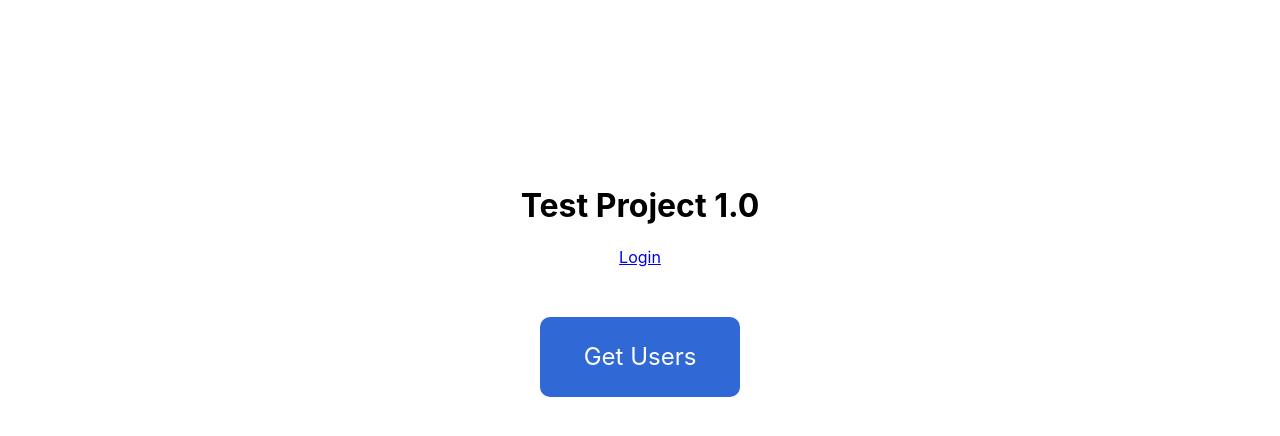
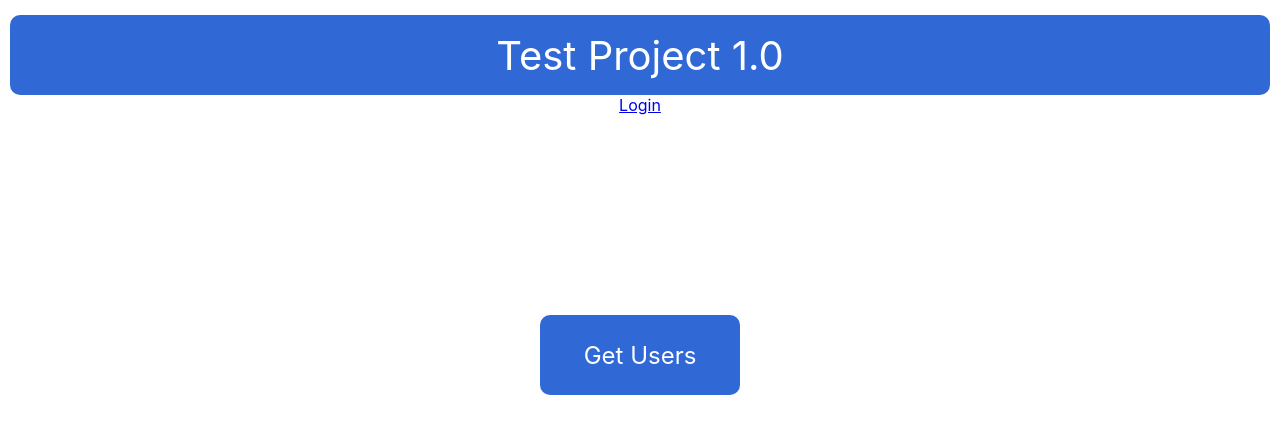
Before and after one commit to OlegStrokan/weather-app, a React (Create React App) app: page / in a window 1280 px wide. Shown: the top 436 px of the page. Built offline with nearby package versions, Linux system fonts and the light colour scheme; no server answers.

Commit message:
Version 1.2. Follow/Unfollow login + UI correct

```diff
--- a/src/App.js
+++ b/src/App.js
@@ -6,7 +6,7 @@ import ProfileContainer from "./component/Profile/ProfileContainer";
 import StartContainer from "./component/Start/StartContainer";
 
 const App = () => {
-    return   <div className='app-wrapper'>
+    return <div className='app-wrapper'>
         <Route exact path='/'
                render={ () => <StartContainer /> }/>
             <Route path='/users'
--- a/src/component/Profile/Profile.jsx
+++ b/src/component/Profile/Profile.jsx
@@ -2,6 +2,7 @@ import React from 'react'
 import Preloader from "../common/Preloader/Preloader";
 import userPhoto from "../../assets/images/img.jpg";
 import styles from "./Profile.module.css";
+import {NavLink} from "react-router-dom";
 
 const Profile = (props) => {
     if (!props.profile){
@@ -19,6 +20,7 @@ const Profile = (props) => {
                 <div>UserId: {props.profile.userId}</div>
                 <div>My Github: {props.profile.contacts.github ? props.profile.contacts.github : <a href="https://github.com/OlegStrokan">https://github.com/OlegStrokan</a>}</div>
             </div>
+        <NavLink to={'/users'} className={styles.back}>Back</NavLink>
     </div>
 }
 
--- a/src/component/Profile/Profile.module.css
+++ b/src/component/Profile/Profile.module.css
@@ -14,3 +14,12 @@
 div{
     padding: 5px;
 }
+.back{
+    margin-left: 225px;
+    background: #2c72ec;
+    border-radius: 5px;
+    padding: 10px 20px;
+    height: 20px;
+    color: #000;
+    text-decoration: none;
+}
--- a/src/component/Start/Start.jsx
+++ b/src/component/Start/Start.jsx
@@ -5,12 +5,11 @@ import styles from './Start.module.css'
 
 const Start = (props) => {
     return <div className={styles.main}>
-        <h1>Test Project 1.0</h1>
+        <div className={styles.h1}>Test Project 1.0</div>
         {props.isAuth
-            ? props.login
+            ? <div className={styles.login}>User: {props.login}</div>
             : <NavLink to={'/login'} className={styles.loginBlock}>Login</NavLink>
         }
-
         <NavLink to='/users' className={styles.nav}>Get Users</NavLink>
     </div>
 }
--- a/src/component/Start/Start.module.css
+++ b/src/component/Start/Start.module.css
@@ -1,11 +1,11 @@
 .main{
-    margin: 150px auto;
     display: flex;
     justify-content: center;
     align-items: center;
     flex-direction: column;
+    margin: 0;
+
 }
-
 
 .nav {
     color: #fff;
@@ -16,7 +16,25 @@
     align-items: center;
     width: 200px;
     height: 80px;
-    margin: 50px auto;
+    margin: 200px auto;
     background: #3069d6;
     border-radius: 10px;
 }
+.h1{
+    background: #3069d6;
+    color: #fff;
+    border-radius: 10px;
+    width: 100%;
+    height: 70px;
+    font-size: 40px;
+    display: flex;
+    justify-content: center;
+    align-items: center;
+}
+.login{
+    background: #3069d6;
+    color: #fff;
+    border-radius: 5px;
+    margin: 10px;
+    padding: 10px 20px;
+}
--- a/src/component/Users/Users.jsx
+++ b/src/component/Users/Users.jsx
@@ -3,6 +3,7 @@ import styles from "./Users.module.css";
 import userPhoto from "../../assets/images/img.jpg";
 import {NavLink} from "react-router-dom";
 import Preloader from "../common/Preloader/Preloader";
+import axios from "axios";
 let Users = (props) => {
     let pagesCount = Math.ceil(props.totalUsersCount / props.pageSize)
 
@@ -35,8 +36,32 @@ let Users = (props) => {
                         <div className={styles.userName}>Name: {u.name}</div>
                          <div>
                              {u.followed ?
-                                 <button onClick={() => props.unfollow(u.id)} className={styles.isFollow}>Unfollow</button> :
-                                 <button onClick={() => props.follow(u.id)} className={styles.isFollow}>Follow</button>}
+                                 <button onClick={() =>{
+                                     axios.delete(`https://social-network.samuraijs.com/api/1.0/follow/${u.id}`,{
+                                         withCredentials: true,
+                                         headers: {
+                                             "API-KEY": "6c6c5c88-772b-456e-8563-ea65435b40fb"
+                                         }
+                                     })
+                                         .then(response => {
+                                             if(response.data.redultCode === 0){
+                                                 props.unfollow(u.id)
+                                             }
+                                         })
+                                 }} className={styles.isFollow}>Unfollow</button> :
+                                 <button onClick={() =>{
+                                     axios.post(`https://social-network.samuraijs.com/api/1.0/follow/${u.id}`,{},{
+                                         withCredentials: true,
+                                         headers: {
+                                             "API-KEY": "6c6c5c88-772b-456e-8563-ea65435b40fb"
+                                         }
+                                     })
+                                         .then(response => {
+                                             if(response.data.redultCode === 0){
+                                                 props.follow(u.id)
+                                             }
+                                         })
+                                 }} className={styles.isFollow}>Follow</button>}
                          </div>
                     </span>
                 </span>
--- a/src/component/Users/UsersContainer.jsx
+++ b/src/component/Users/UsersContainer.jsx
@@ -15,7 +15,9 @@ export class UsersContainer extends React.Component {
 
   componentDidMount() {
       this.props.toggleIsFetching(true)
-      axios.get(`https://social-network.samuraijs.com/api/1.0/users?page=${this.props.currentPage}&count=${this.props.pageSize}`)
+      axios.get(`https://social-network.samuraijs.com/api/1.0/users?page=${this.props.currentPage}&count=${this.props.pageSize}`,{
+          withCredentials: true
+      })
           .then(response => {
               this.props.toggleIsFetching(false)
               this.props.setUsers(response.data.items)
@@ -25,7 +27,9 @@ export class UsersContainer extends React.Component {
     onPageChanged = (pageNumber) => {
       this.props.toggleIsFetching(true)
         this.props.setCurrentPage(pageNumber);
-        axios.get(`https://social-network.samuraijs.com/api/1.0/users?page=${pageNumber}&count=${this.props.pageSize}`)
+        axios.get(`https://social-network.samuraijs.com/api/1.0/users?page=${pageNumber}&count=${this.props.pageSize}`,{
+            withCredentials: true
+        })
             .then(response => {
                 this.props.toggleIsFetching(false)
                 this.props.setUsers(response.data.items);
```
Also changed, not shown: 1 other file (tests, documents, lock files or other folders).
